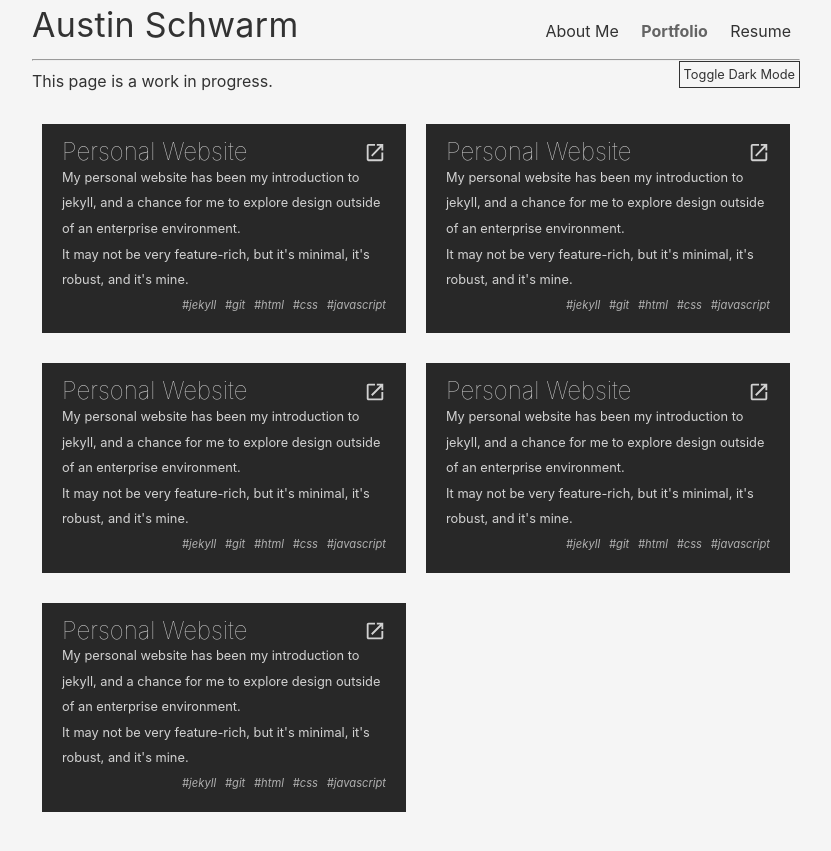
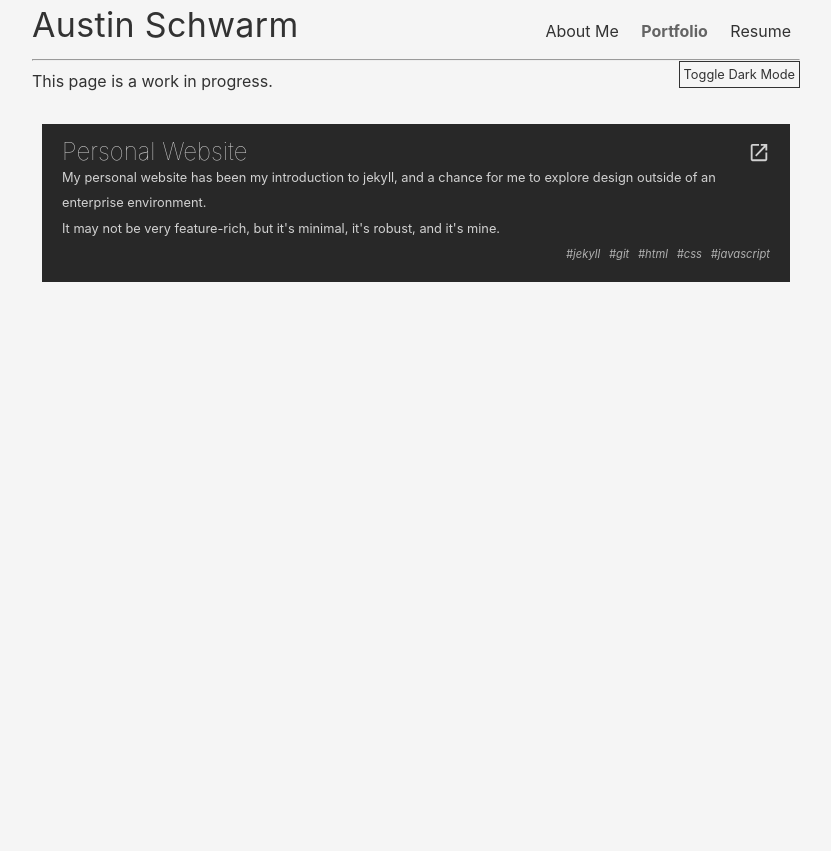
Before and after one commit to schwarmau/schwarmau.github.io, a Jekyll site: the page built from pages/portfolio.html, in a window 1280 px wide. Shown: the top 851 px of the page, without its empty margins (224-1055 px from the left). Built offline with Jekyll 4.4.1, drawn with Linux system fonts in a browser that asks for light colours.

Commit message:
removed test data

```diff
--- a/_data/portfolio-projects.yml
+++ b/_data/portfolio-projects.yml
@@ -12,59 +12,3 @@
     - html
     - css
     - javascript
-- id: personal-website2
-  title: Personal Website
-  image_path: /assets/images/website-screenshot.png
-  link: https://github.com/schwarmau/schwarmau.github.io
-  description: |-
-    My personal website has been my introduction to jekyll, and a chance for me to explore design outside of an enterprise environment.
-    <br />
-    It may not be very feature-rich, but it's minimal, it's robust, and it's mine.
-  tags:
-    - jekyll
-    - git
-    - html
-    - css
-    - javascript
-- id: personal-website3
-  title: Personal Website
-  image_path: /assets/images/website-screenshot.png
-  link: https://github.com/schwarmau/schwarmau.github.io
-  description: |-
-    My personal website has been my introduction to jekyll, and a chance for me to explore design outside of an enterprise environment.
-    <br />
-    It may not be very feature-rich, but it's minimal, it's robust, and it's mine.
-  tags:
-    - jekyll
-    - git
-    - html
-    - css
-    - javascript
-- id: personal-website4
-  title: Personal Website
-  image_path: /assets/images/website-screenshot.png
-  link: https://github.com/schwarmau/schwarmau.github.io
-  description: |-
-    My personal website has been my introduction to jekyll, and a chance for me to explore design outside of an enterprise environment.
-    <br />
-    It may not be very feature-rich, but it's minimal, it's robust, and it's mine.
-  tags:
-    - jekyll
-    - git
-    - html
-    - css
-    - javascript
-- id: personal-website5
-  title: Personal Website
-  image_path: /assets/images/website-screenshot.png
-  link: https://github.com/schwarmau/schwarmau.github.io
-  description: |-
-    My personal website has been my introduction to jekyll, and a chance for me to explore design outside of an enterprise environment.
-    <br />
-    It may not be very feature-rich, but it's minimal, it's robust, and it's mine.
-  tags:
-    - jekyll
-    - git
-    - html
-    - css
-    - javascript
```
Also changed, not shown: 1 other file.
